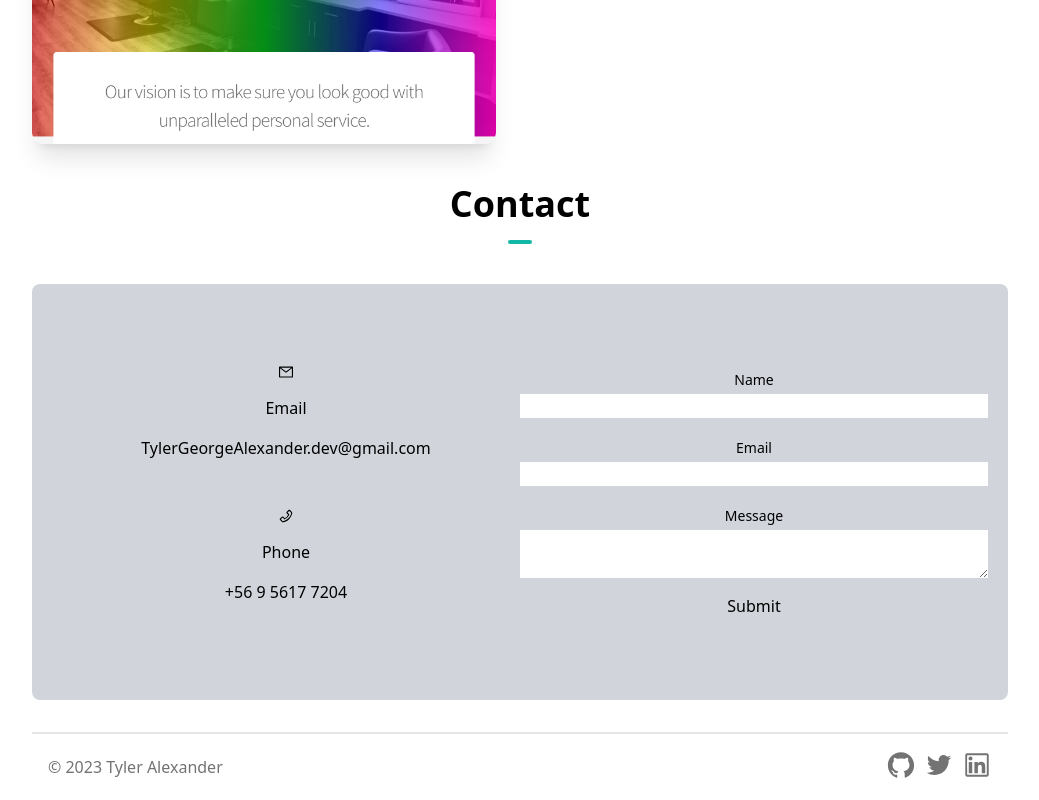
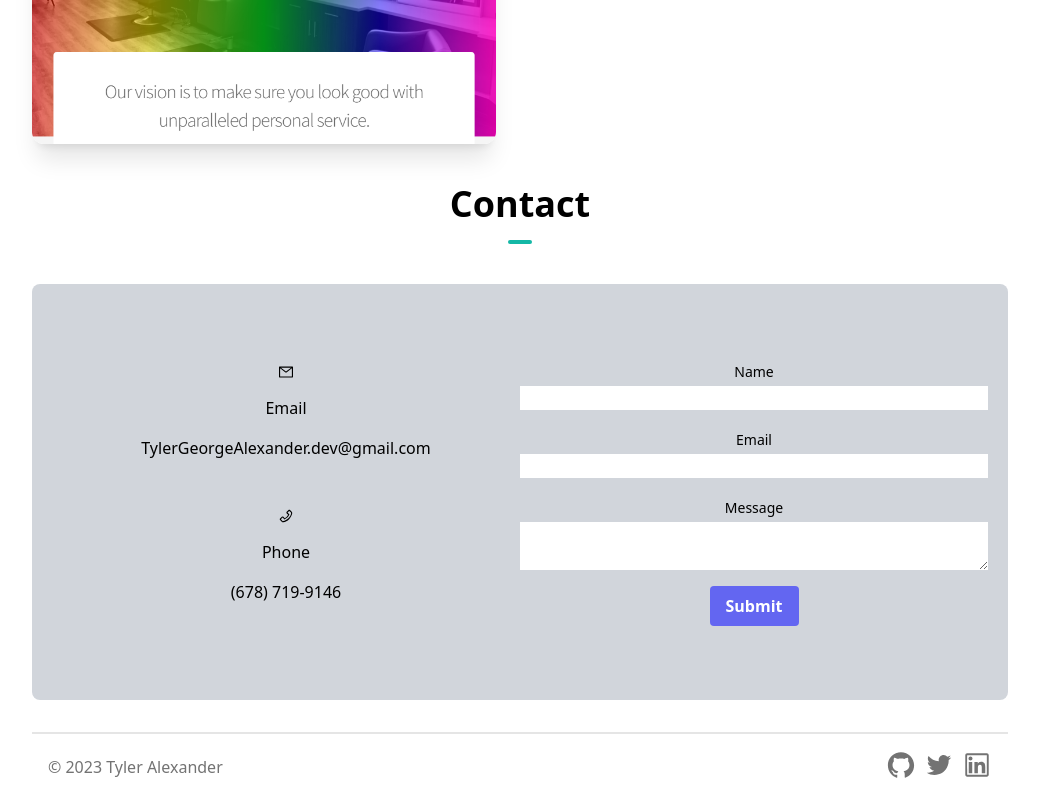
Before and after one commit to TylerGeorgeAlexander/my-next-portfolio, a Next.js app: page / in a window 1280 px wide. Shown: the part 4566-5366 px from the top of the page, without its empty margins (120-1159 px from the left). Built offline with nearby package versions, Linux system fonts and the light colour scheme.

Commit message:
chore: updated copy

```diff
--- a/app/components/ContactSection.tsx
+++ b/app/components/ContactSection.tsx
@@ -73,7 +73,7 @@ const ContactSection: React.FC = () => {
               <h3>Phone</h3>
             </div>
             <div className="flex mb-4">
-              <span>+56 9 5617 7204</span>
+              <a href="tel:+6787199146">(678) 719-9146</a>
             </div>
           </div>
           <form
@@ -116,7 +116,10 @@ const ContactSection: React.FC = () => {
                 onChange={handleChange}
               />
             </div>
-            <button type="submit" className="button-style">
+            <button
+              type="submit"
+              className="bg-indigo-500 hover:bg-indigo-600 dark:bg-indigo-400 dark:hover:bg-indigo-500 text-white font-bold py-2 px-4 rounded"
+            >
               Submit
             </button>
           </form>
```
